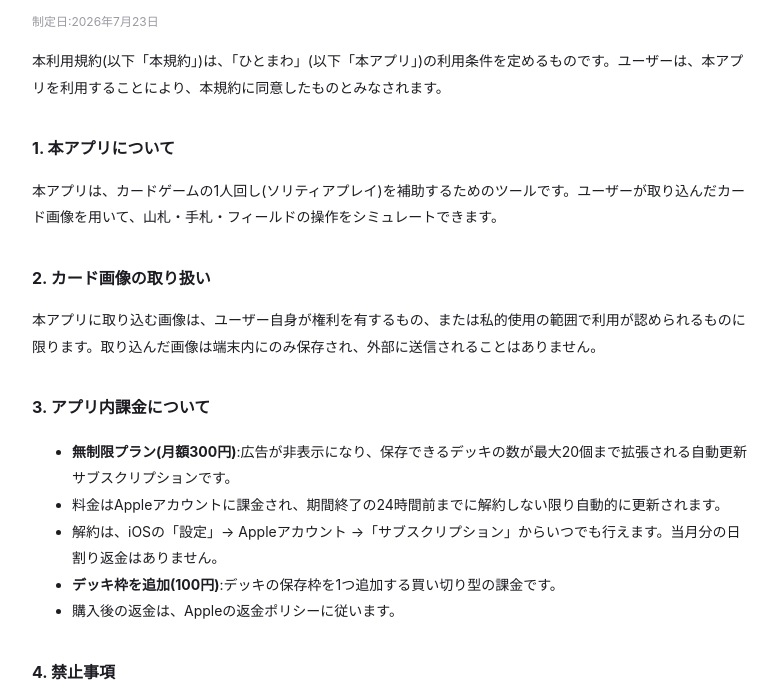
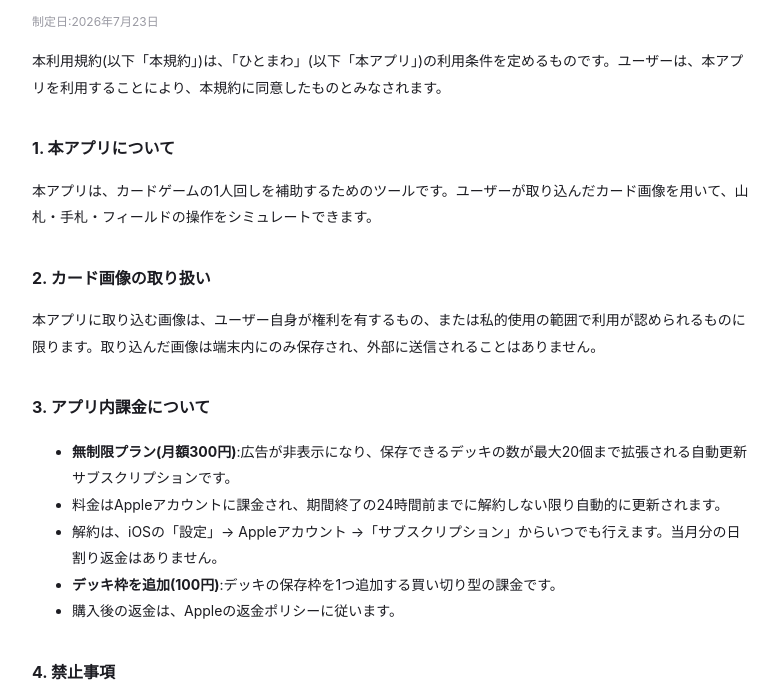
Before and after one commit to hitomawa/hitomawa, a website: page docs/terms.html in a window 1280 px wide. Shown: the part 97-797 px from the top of the page, without its empty margins (248-1031 px from the left). Drawn offline with Linux system fonts and the light colour scheme.

Commit message:
利用規約から（ソリティアプレイ）の文言を削除

```diff
--- a/docs/terms.html
+++ b/docs/terms.html
@@ -24,7 +24,7 @@
 <p>本利用規約(以下「本規約」)は、「ひとまわ」(以下「本アプリ」)の利用条件を定めるものです。ユーザーは、本アプリを利用することにより、本規約に同意したものとみなされます。</p>
 
 <h2>1. 本アプリについて</h2>
-<p>本アプリは、カードゲームの1人回し(ソリティアプレイ)を補助するためのツールです。ユーザーが取り込んだカード画像を用いて、山札・手札・フィールドの操作をシミュレートできます。</p>
+<p>本アプリは、カードゲームの1人回しを補助するためのツールです。ユーザーが取り込んだカード画像を用いて、山札・手札・フィールドの操作をシミュレートできます。</p>
 
 <h2>2. カード画像の取り扱い</h2>
 <p>本アプリに取り込む画像は、ユーザー自身が権利を有するもの、または私的使用の範囲で利用が認められるものに限ります。取り込んだ画像は端末内にのみ保存され、外部に送信されることはありません。</p>
```
